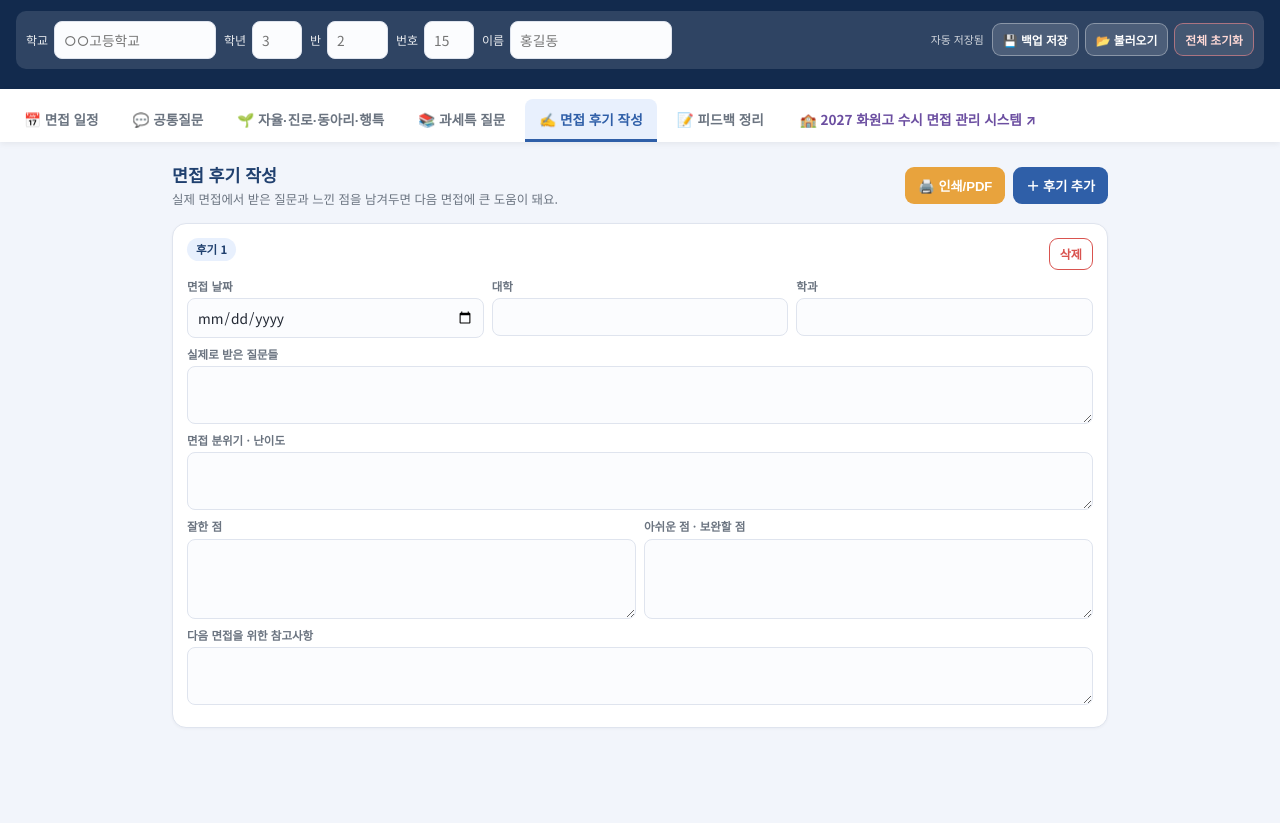
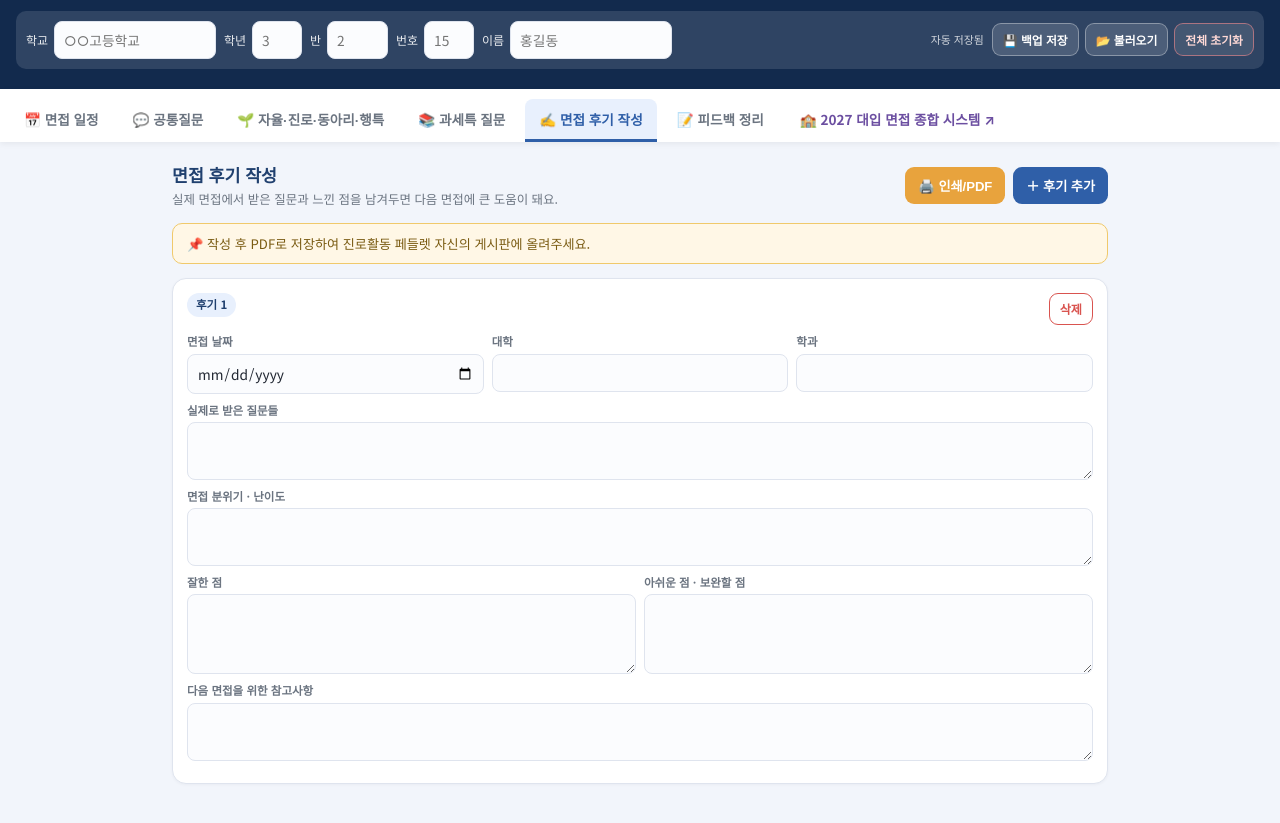
Before and after one commit to ppakangna-svg/interview-record, a plain HTML site: page index.html in a window 1280 px wide. Both pictures are taken after a click on the element 640 px from the left and 174 px from the top of the page. Shown: the part 59-882 px from the top of the page. Drawn offline with Linux system fonts and the light colour scheme.

Commit message:
Add files via upload

```diff
--- a/index.html
+++ b/index.html
@@ -214,6 +214,16 @@
     font-size:0.78rem;
     color:var(--muted);
     margin-top:2px;
+  }
+  .guide-note{
+    background:#fff7e6;
+    border:1px solid #f0c96b;
+    border-radius:10px;
+    padding:10px 14px;
+    font-size:0.82rem;
+    color:#7a5b12;
+    margin:0 0 14px;
+    line-height:1.5;
   }
   .btn{
     display:inline-flex;
@@ -508,7 +518,7 @@
   <button data-tab="subjects">📚 과세특 질문</button>
   <button data-tab="review">✍️ 면접 후기 작성</button>
   <button data-tab="feedback">📝 피드백 정리</button>
-  <a class="ext-link" href="https://hanmin-seven.vercel.app" target="_blank" rel="noopener">🏫 2027 화원고 수시 면접 관리 시스템 ↗</a>
+  <a class="ext-link" href="https://hanmin-seven.vercel.app" target="_blank" rel="noopener">🏫 2027 대입 면접 종합 시스템 ↗</a>
 </nav>
 
 <main>
@@ -595,6 +605,7 @@
         <button class="btn btn-primary" onclick="addReviewItem()">＋ 후기 추가</button>
       </div>
     </div>
+    <div class="guide-note no-print">📌 작성 후 PDF로 저장하여 진로활동 페들렛 자신의 게시판에 올려주세요.</div>
     <div id="reviewList"></div>
   </section>
 
```
